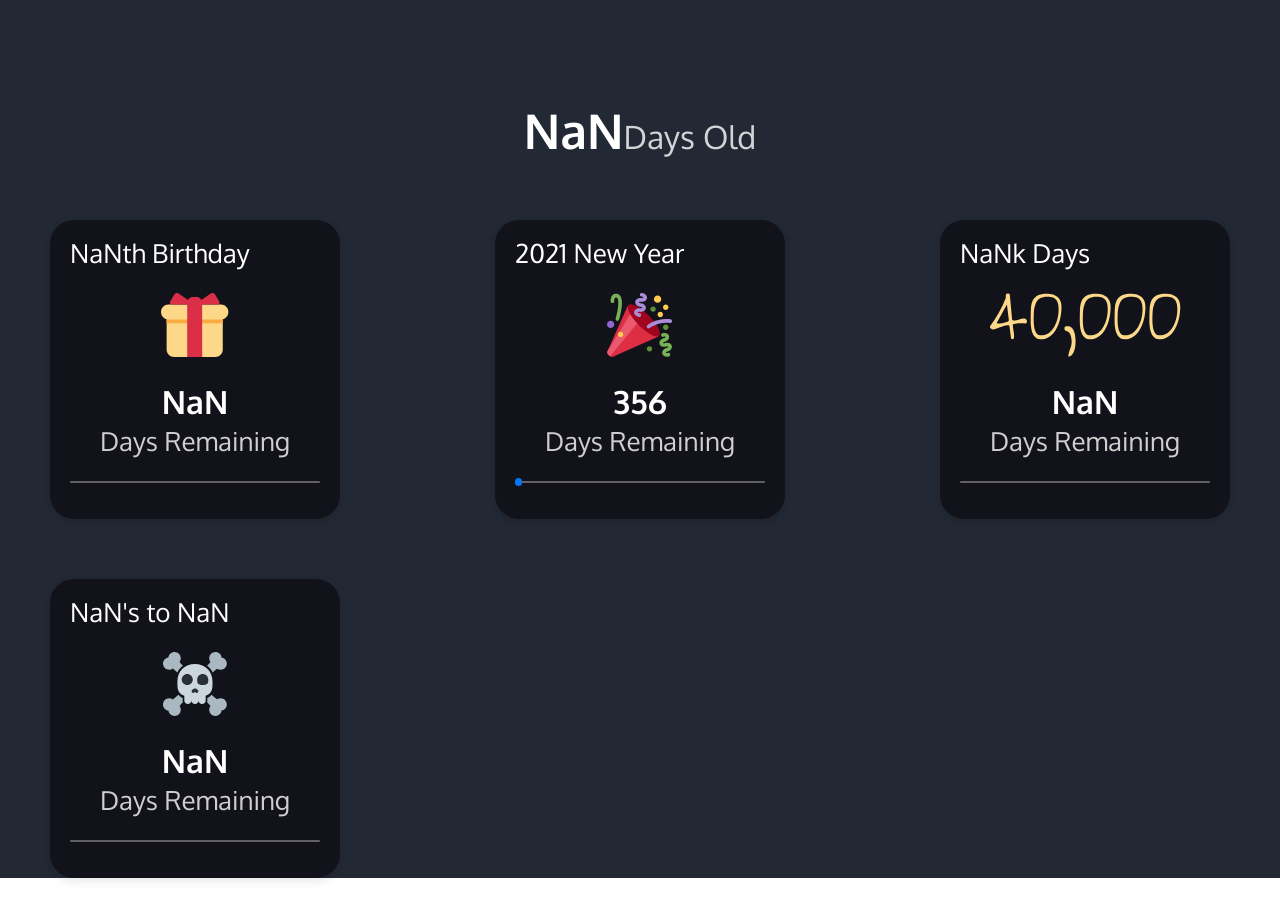
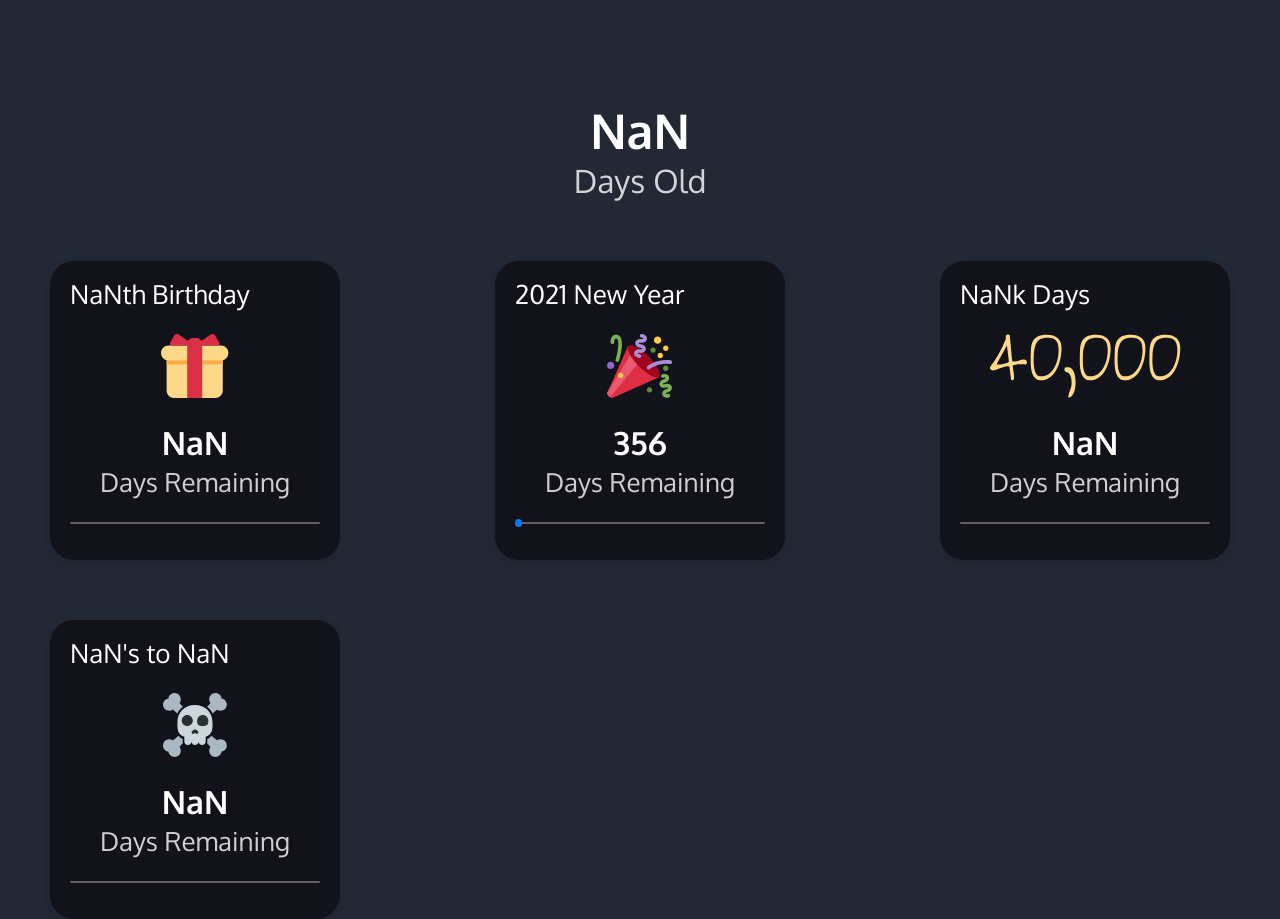
Before and after one commit to mtopo27/countdown, a React (Create React App) app: page / in a window 1280 px wide. Both pictures are taken after a click on the button "Store Date". Before the commit the page ends 878 px from the top, so only its background shows below. Built offline with nearby package versions, Linux system fonts and the light colour scheme.

Commit message:
commiting

```diff
--- a/src/App.js
+++ b/src/App.js
@@ -52,7 +52,6 @@ class App extends React.Component {
       </TestInput>
       </div>
     )
-      const active = this.state.hasDate
       return (
         <div className="appContent">
 
@@ -67,7 +66,7 @@ class App extends React.Component {
         </div>
 
         <div className={`${this.state.hasDate ? '' : 'fixer'}`}>
-      <HeroText active>
+      <HeroText>
         <LifeCount>{userDaysOld}</LifeCount>
         <LifeLabel>Days Old</LifeLabel>
       </HeroText>
@@ -109,6 +108,7 @@ class App extends React.Component {
 
 const HeroText = styled.div`
   flex-direction: column;
+  display: flex;
   margin-bottom: 60px;
   padding-top: 100px;
   animation: Rise 2.5s 0.2s forwards cubic-bezier(0.2, 0.8, 0.2, 1);
```
